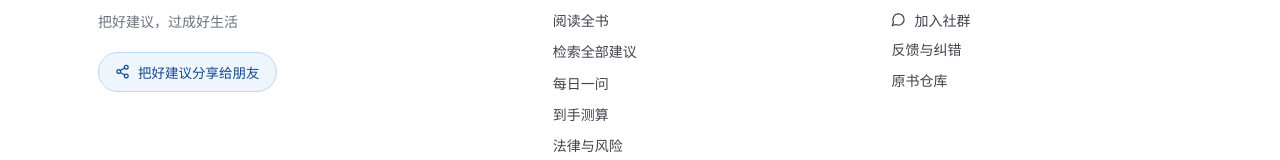
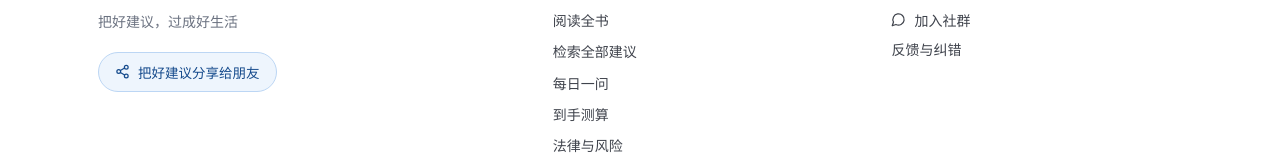
Before and after one commit to louiseleeAI/work-guide, a React (Vite) app: page / in a window 1280 px wide. Shown: the part 4763-4923 px from the top of the page. Built offline with nearby package versions, Linux system fonts and the light colour scheme.

Commit message:
docs: 页脚「交流与联系」移除原书仓库入口

```diff
--- a/src/components/SiteFooter.tsx
+++ b/src/components/SiteFooter.tsx
@@ -63,9 +63,6 @@ export function SiteFooter() {
                 <span>加入社群</span>
               </button>
               <a href="#/contact">反馈与纠错</a>
-              <a href="https://github.com/eternity4719/HowToLiveBetter" target="_blank" rel="noreferrer">
-                原书仓库
-              </a>
             </div>
           </div>
 
```
